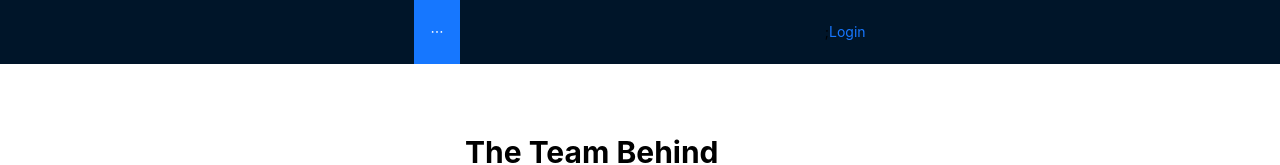
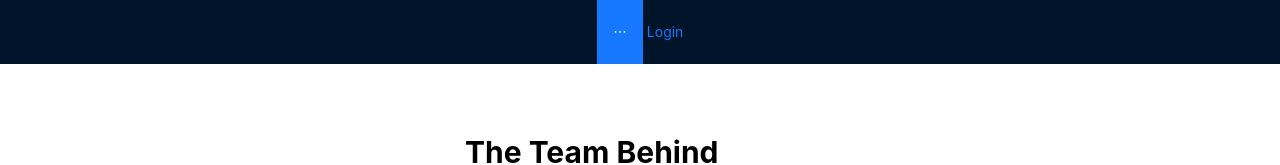
Before and after one commit to Bit-Bandits/CalPal-client, a React (Create React App) app: page /about-us in a window 1280 px wide. Shown: the top 165 px of the page. Built offline with nearby package versions, Linux system fonts and the light colour scheme.

Commit message:
removed proxy in

```diff
--- a/package.json
+++ b/package.json
@@ -1,7 +1,6 @@
 {
   "name": "calpal",
   "version": "0.1.0",
-  "proxy": "http://localhost:3001",
   "private": true,
   "dependencies": {
     "@ant-design/icons": "^5.1.4",
@@ -12,6 +11,7 @@
     "@types/react": "^18.2.14",
     "@types/react-dom": "^18.2.6",
     "antd": "^5.6.4",
+    "bootstrap": "^5.3.0",
     "jwt-decode": "^3.1.2",
     "react": "^18.2.0",
     "react-bootstrap": "^2.8.0",
--- a/src/Components/Navbar.js
+++ b/src/Components/Navbar.js
@@ -12,7 +12,7 @@ const NavBar = () => {
 
   return (
     <Layout className="layout">
-      <Header style={{ display: 'flex', justifyContent: 'space-evenly' }}>
+      <Header style={{ display: 'flex', justifyContent: 'center', }}>
         <Menu theme="dark" mode="horizontal" defaultSelectedKeys={['1']}>
           <Menu.Item key="1">
           <Link to="/">Home</Link>
```
Also changed, not shown: 1 other file (tests, documents, lock files or other folders).
